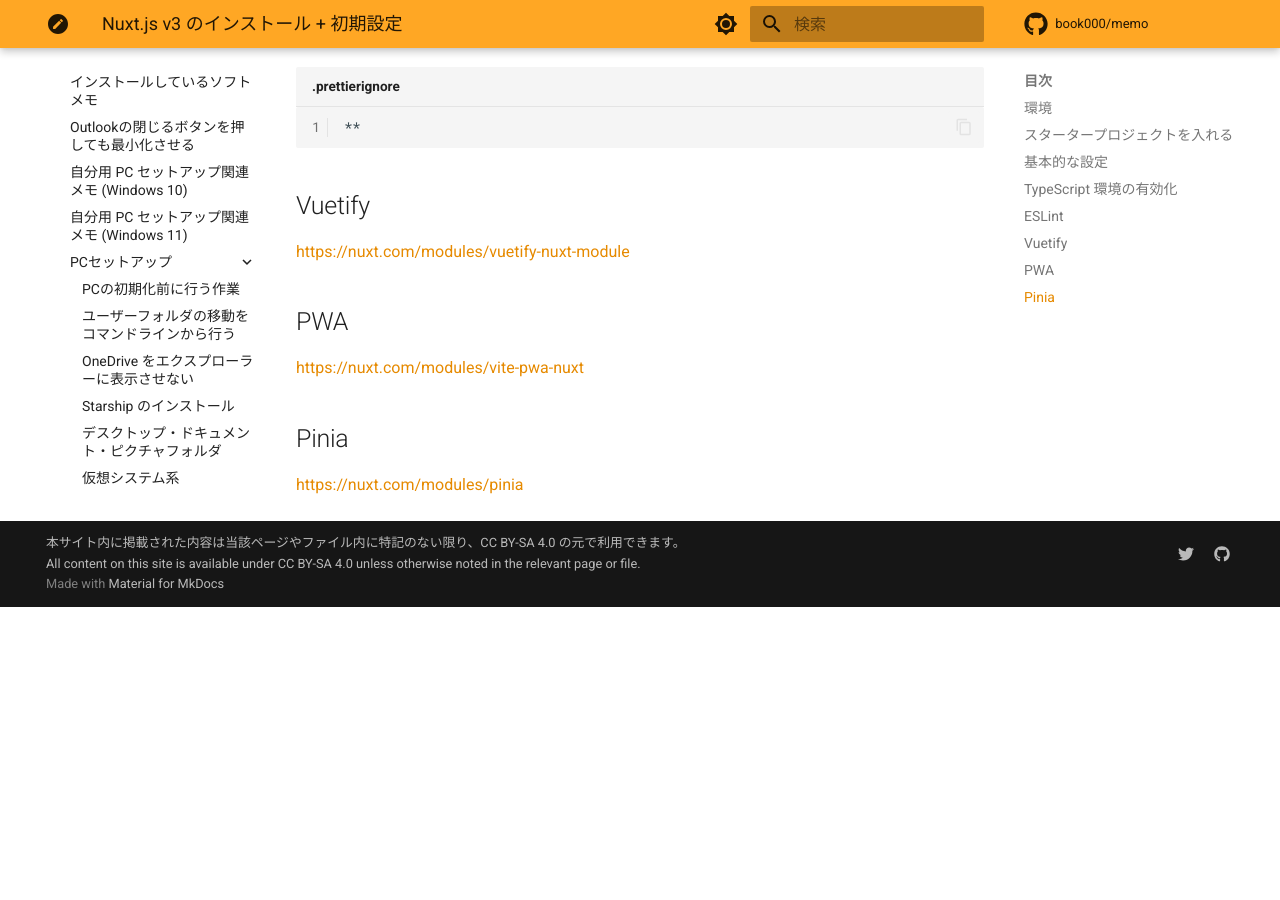
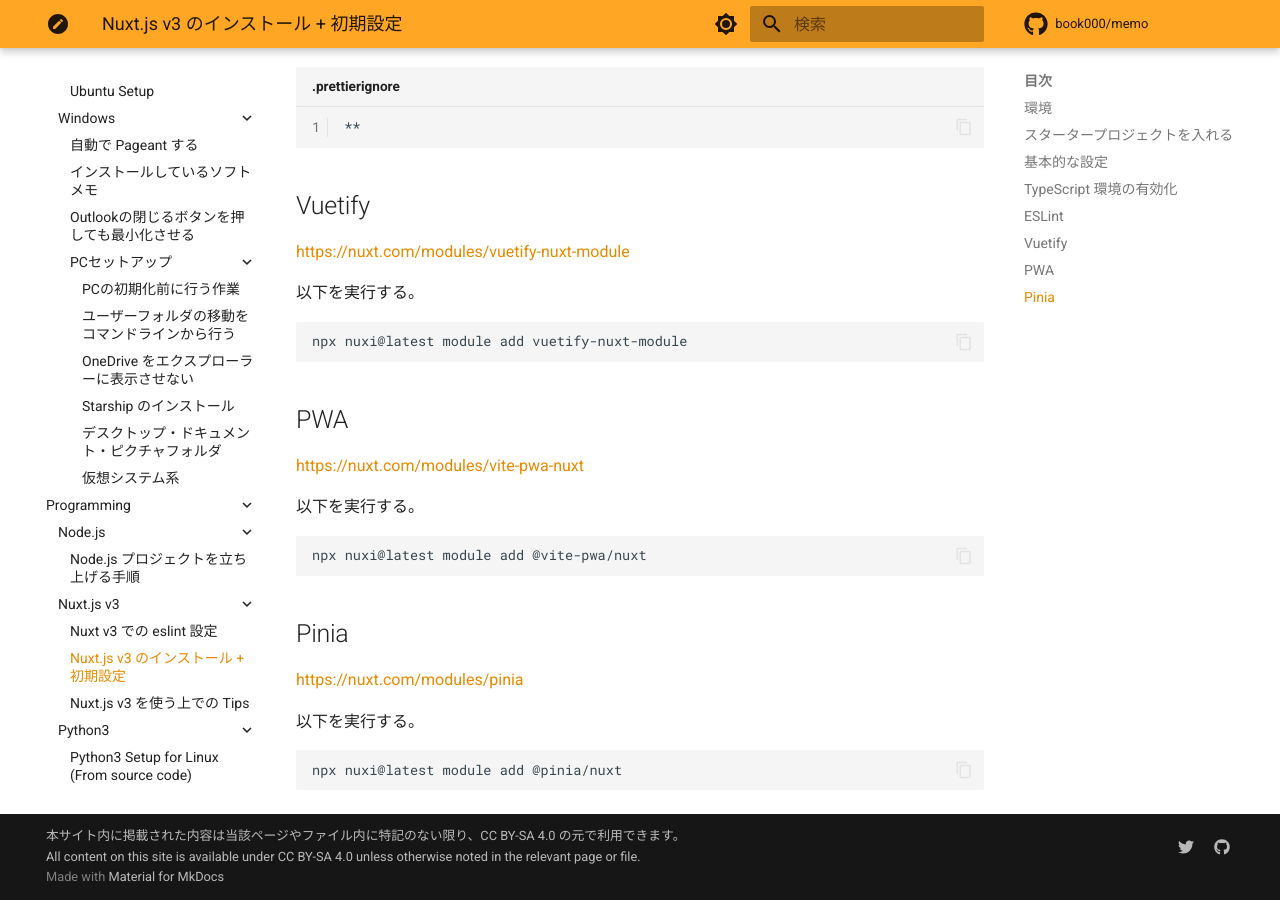
Before and after one commit to book000/memo, an MkDocs documentation site: the page built from docs/programming/nuxtjs3/installation.md, in a window 1280 px wide and 900 px high, scrolled down 3397 px. Built offline with MkDocs 1.6.1 and Material for MkDocs 9.7.7, drawn with Linux system fonts in a browser that asks for light colours; comment, search, counter and statistics services are not loaded; before the commit the page ends 4004 px from its top, so only the background shows below that.

Commit message:
feat: add command line

````diff
--- a/docs/os/windows/win10-setup.md
+++ /dev/null
@@ -1,3 +0,0 @@
-# 自分用 PC セットアップ関連メモ (Windows 10)
-
-Windows 11 用に書き直して、[自分用PCセットアップ関連メモ](setup/index.md) に移動した。
--- a/docs/os/windows/win11-setup.md
+++ /dev/null
@@ -1,3 +0,0 @@
-# 自分用 PC セットアップ関連メモ (Windows 11)
-
-書き直して、[自分用PCセットアップ関連メモ](setup/index.md) に移動した。
--- a/docs/programming/nuxtjs3/installation.md
+++ b/docs/programming/nuxtjs3/installation.md
@@ -159,10 +159,28 @@
 
 https://nuxt.com/modules/vuetify-nuxt-module
 
+以下を実行する。
+
+```shell
+npx nuxi@latest module add vuetify-nuxt-module
+```
+
 ## PWA
 
 https://nuxt.com/modules/vite-pwa-nuxt
 
+以下を実行する。
+
+```shell
+npx nuxi@latest module add @vite-pwa/nuxt
+```
+
 ## Pinia
 
 https://nuxt.com/modules/pinia
+
+以下を実行する。
+
+```shell
+npx nuxi@latest module add @pinia/nuxt
+```
````
